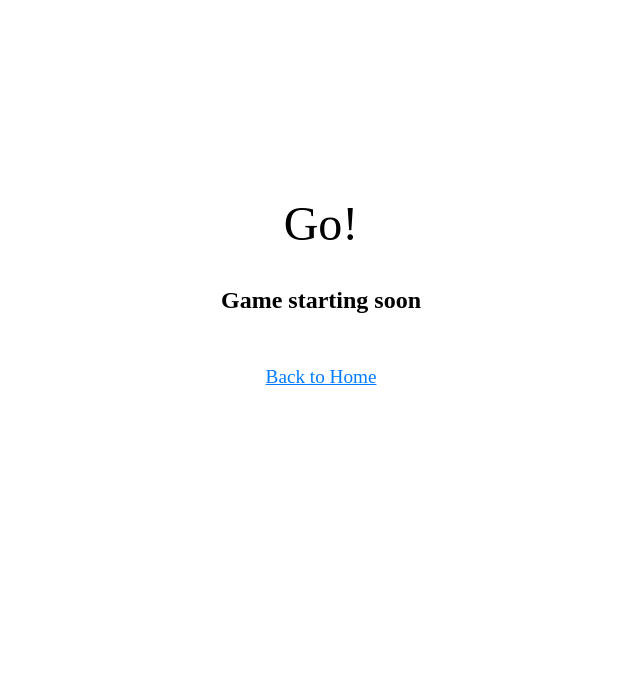
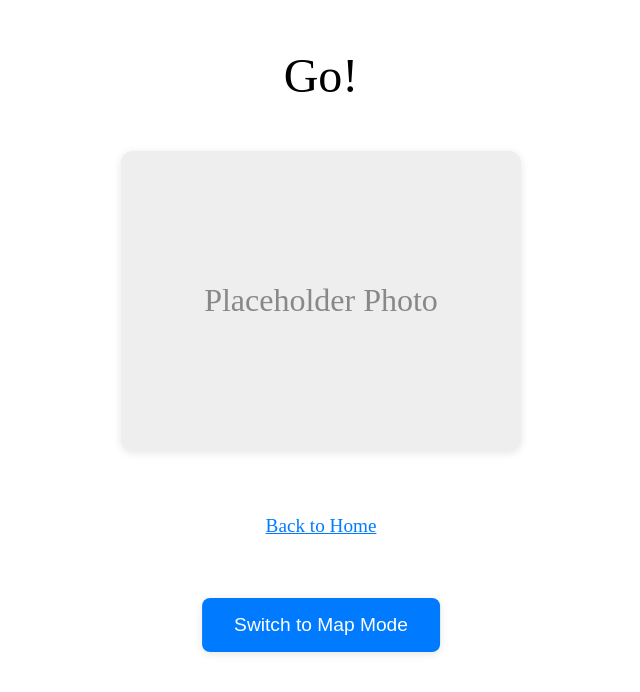
Before and after one commit to wesleylui/uofcguessr, a React (Vite) app in the folder frontend/: page /game in a window 1280 px wide. Shown: the part 116-808 px from the top of the page, without its empty margins (319-959 px from the left). Built offline with nearby package versions, Linux system fonts and the light colour scheme.

Commit message:
create map/image toggle button for GamePage

```diff
--- a/frontend/src/pages/GamePage.jsx
+++ b/frontend/src/pages/GamePage.jsx
@@ -1,15 +1,77 @@
-import React from 'react';
-import Countdown from '../components/Countdown';
-import { Link } from 'react-router-dom';
+import React, { useState } from "react";
+import Countdown from "../components/Countdown";
+import { Link } from "react-router-dom";
 
-const GamePage = () => (
-  <div style={{ display: 'flex', flexDirection: 'column', alignItems: 'center', justifyContent: 'center', height: '100vh' }}>
-    <Countdown />
-    <h2>Game starting soon</h2>
-    <Link to="/" style={{ marginTop: '2rem', fontSize: '1.2rem', color: '#007bff', textDecoration: 'underline' }}>
-      Back to Home
-    </Link>
-  </div>
-);
+const GamePage = () => {
+  const [isImageMode, setIsImageMode] = useState(true);
+
+  return (
+    <div
+      style={{
+        display: "flex",
+        flexDirection: "column",
+        alignItems: "center",
+        justifyContent: "center",
+        height: "100vh",
+        position: "relative",
+      }}
+    >
+      <Countdown />
+      <div
+        style={{
+          width: "400px",
+          height: "300px",
+          margin: "2rem 0",
+          display: "flex",
+          alignItems: "center",
+          justifyContent: "center",
+          background: isImageMode ? "#eee" : "#ccc",
+          borderRadius: "12px",
+          boxShadow: "0 2px 8px rgba(0,0,0,0.1)",
+        }}
+      >
+        {isImageMode ? (
+          <span style={{ fontSize: "2rem", color: "#888" }}>
+            Placeholder Photo
+          </span>
+        ) : (
+          <span style={{ fontSize: "2rem", color: "#666" }}>
+            Map Mode (Gray Box)
+          </span>
+        )}
+      </div>
+      <button
+        onClick={() => setIsImageMode((prev) => !prev)}
+        style={{
+          position: "absolute",
+          bottom: "40px",
+          left: "50%",
+          transform: "translateX(-50%)",
+          padding: "1rem 2rem",
+          fontSize: "1.2rem",
+          borderRadius: "8px",
+          border: "none",
+          backgroundColor: "#007bff",
+          color: "#fff",
+          cursor: "pointer",
+          boxShadow: "0 2px 8px rgba(0,0,0,0.1)",
+        }}
+      >
+        {isImageMode ? "Switch to Map Mode" : "Switch to Image Mode"}
+      </button>
+      <Link
+        to="/"
+        style={{
+          marginTop: "2rem",
+          fontSize: "1.2rem",
+          color: "#007bff",
+          textDecoration: "underline",
+        }}
+      >
+        Back to Home
+      </Link>
+    </div>
+  );
+};
 
 export default GamePage;
```
